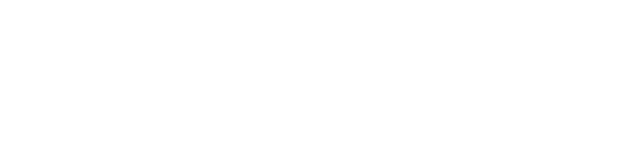
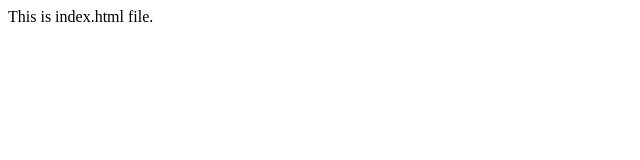
Before and after one commit to chegoyal/git-demo, a plain HTML site: page web/index.html in a window 1280 px wide. Shown: the whole page, without its empty margins (0-640 px from the left). Drawn offline with Linux system fonts and the light colour scheme.

Commit message:
modified index.html

```diff
--- a/web/index.html
+++ b/web/index.html
@@ -1 +1,3 @@
 <html>
+This is index.html file.
+</html>
```
